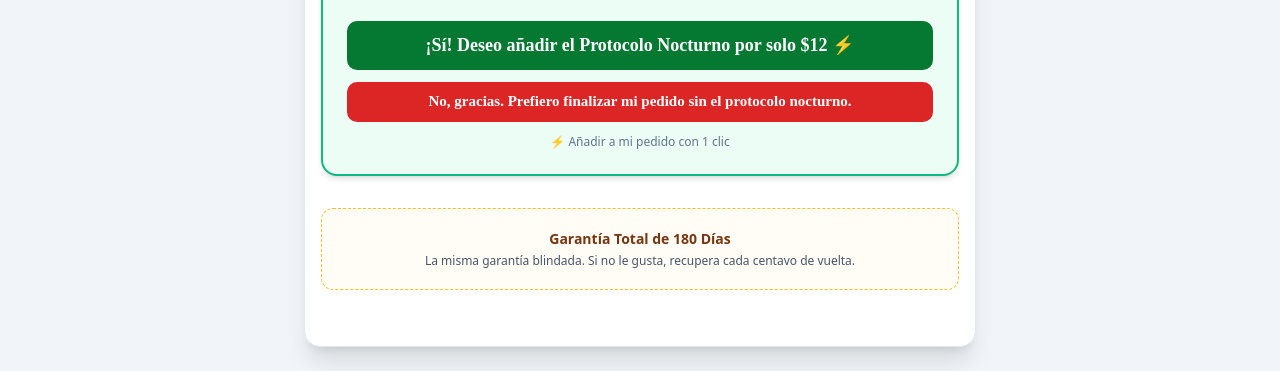
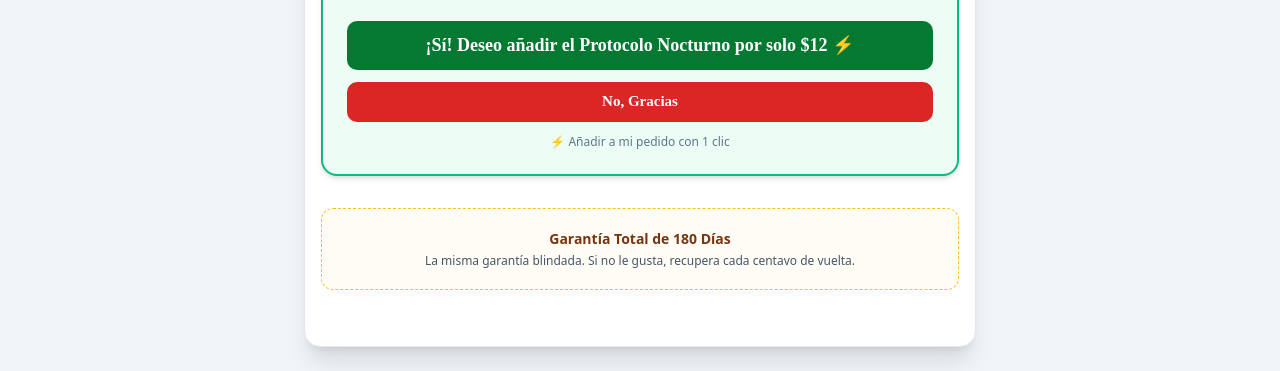
Before and after one commit to euuLuizCarlos/downsell03-neurohoney, a plain HTML site: page index.html in a window 1280 px wide. Shown: the part 572-943 px from the top of the page. Drawn offline with nearby package versions, Linux system fonts and the light colour scheme.

Commit message:
down 03 finalizado

```diff
--- a/index.html
+++ b/index.html
@@ -46,11 +46,11 @@
 
             <!-- BOTÕES DE 1 CLIQUE DO DOWNSELL 3 -->
             <div style="display: flex; flex-direction: column; align-items: center; gap: 12px;">
-                <button type="button" onclick="acceptUpsell('SEU_LINK_DE_DOWNSELL_03_NA_KASHPAY')" style="font-family: 'Poppins'; font-size: 18px; font-weight: 600; line-height: 1.3; color: #ffffff; background-color: #057932; border: none; border-radius: 10px; padding: 13px 7%; cursor: pointer; text-align: center; display: block; margin: auto; width: 100%;">
+                <button type="button" onclick="acceptUpsell('https://checkout.kashpay.com.br/u/df292e386f9cf849')" style="font-family: 'Poppins'; font-size: 18px; font-weight: 600; line-height: 1.3; color: #ffffff; background-color: #057932; border: none; border-radius: 10px; padding: 13px 7%; cursor: pointer; text-align: center; display: block; margin: auto; width: 100%;">
                     ¡Sí! Deseo añadir el Protocolo Nocturno por solo $12 ⚡
                 </button>
-                <button type="button" onclick="declineUpsell('SEU_LINK_DE_DOWNSELL_03_NA_KASHPAY')" style="font-family: 'Poppins'; font-size: 15px; font-weight: 600; line-height: 1.3; color: #ffffff; background-color: #dc2626; border: none; border-radius: 10px; padding: 10px 5%; cursor: pointer; text-align: center; display: block; margin: auto; width: 100%;">
-                    No, gracias. Prefiero finalizar mi pedido sin el protocolo nocturno.
+                <button type="button" onclick="declineUpsell('https://checkout.kashpay.com.br/u/df292e386f9cf849')" style="font-family: 'Poppins'; font-size: 15px; font-weight: 600; line-height: 1.3; color: #ffffff; background-color: #dc2626; border: none; border-radius: 10px; padding: 10px 5%; cursor: pointer; text-align: center; display: block; margin: auto; width: 100%;">
+                    No, Gracias
                 </button>
             </div>
             <p class="text-xs text-slate-500 mt-3">⚡ Añadir a mi pedido con 1 clic</p>
```
